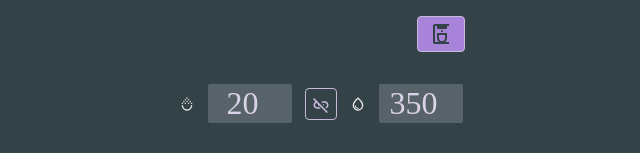
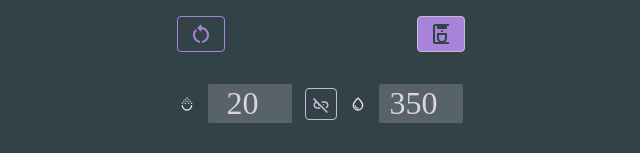
Before and after one commit to calbert1209/sabre-wing, a Preact app: page / in a window 1280 px wide. Shown: the top 153 px of the page, without its empty margins (319-959 px from the left). Built offline with nearby package versions, Linux system fonts and the light colour scheme; a web font is replaced by a local one.

Commit message:
add reset function to settings page

```diff
--- a/src/pages/Settings/index.tsx
+++ b/src/pages/Settings/index.tsx
@@ -15,6 +15,7 @@ import {
   Unlink,
   Dose,
   Link,
+  Reset,
 } from "@/assets/SvgIcons";
 
 function StepSettings({
@@ -103,6 +104,11 @@ export function Settings() {
 
   const handleLinkToggled = useCallback(() => setLinked((s) => !s), []);
 
+  const handleOnReset = useCallback<HTMLButtonElement["onclick"]>((e) => {
+    e.preventDefault();
+    recipe.reset();
+  }, []);
+
   const handleOnAddStep = useCallback<HTMLButtonElement["onclick"]>((e) => {
     e.preventDefault();
     recipe.addStep({ time: 30, water: 50 });
@@ -124,14 +130,17 @@ export function Settings() {
   return (
     <section>
       <form>
-        <div className="settings__right-align">
+        <header className="settings__header">
+          <button className="settings__reset-button" onClick={handleOnReset}>
+            <Reset className="settings__reset-button-icon" />
+          </button>
           <button
             className="settings__action-button"
             onClick={handleOnClickOkay}
           >
             <CoffeeMaker className="settings__icon" />
           </button>
-        </div>
+        </header>
         <Summary
           totalWaterVolume={recipe.totalWaterVolume.value}
           dose={recipe.dose}
--- a/src/pages/Settings/settings.css
+++ b/src/pages/Settings/settings.css
@@ -46,11 +46,34 @@
   fill: currentColor;
 }
 
+.settings__header {
+  display: flex;
+  flex-direction: row;
+  justify-content: space-between;
+  padding: 16px;
+}
+
 .settings__right-align {
   display: flex;
   flex-direction: row;
   justify-content: flex-end;
   padding: 16px 16px 16px 0;
+}
+
+.settings__reset-button {
+  display: flex;
+  justify-content: center;
+  align-items: center;
+  width: 48px;
+  height: 36px;
+  background-color: var(--dark);
+  color: var(--mid-purple);
+  border-color: var(--mid-purple);
+}
+
+.settings__reset-button-icon {
+  width: 24px;
+  fill: currentColor;
 }
 
 .settings__action-button {
--- a/src/stores/RecipeState.ts
+++ b/src/stores/RecipeState.ts
@@ -8,19 +8,30 @@ export type StepChangeHandler = (
   value: number
 ) => void;
 
+type RecipeStateParameters = { dose: number; steps: RecipeStep[] };
+
 export class RecipeState {
   public dose: Signal<number>;
   public steps: SignalArray<RecipeStep>;
+  private readonly initialState: RecipeStateParameters;
 
-  constructor(params: { dose: number; steps: RecipeStep[] }) {
+  constructor(params: RecipeStateParameters) {
     this.dose = signal(params.dose);
     this.steps = new SignalArray(params.steps);
+    this.initialState = params;
   }
 
   get totalWaterVolume() {
     return computed(() =>
       this.steps.signal.value.reduce((agg, step) => agg + step.water, 0)
     );
+  }
+
+  public reset() {
+    const { dose, steps } = this.initialState;
+    this.dose.value = dose;
+    const stepCount = this.steps.signal.value.length;
+    this.steps.splice(0, stepCount, ...steps);
   }
 
   public setDose(value: number) {
```
